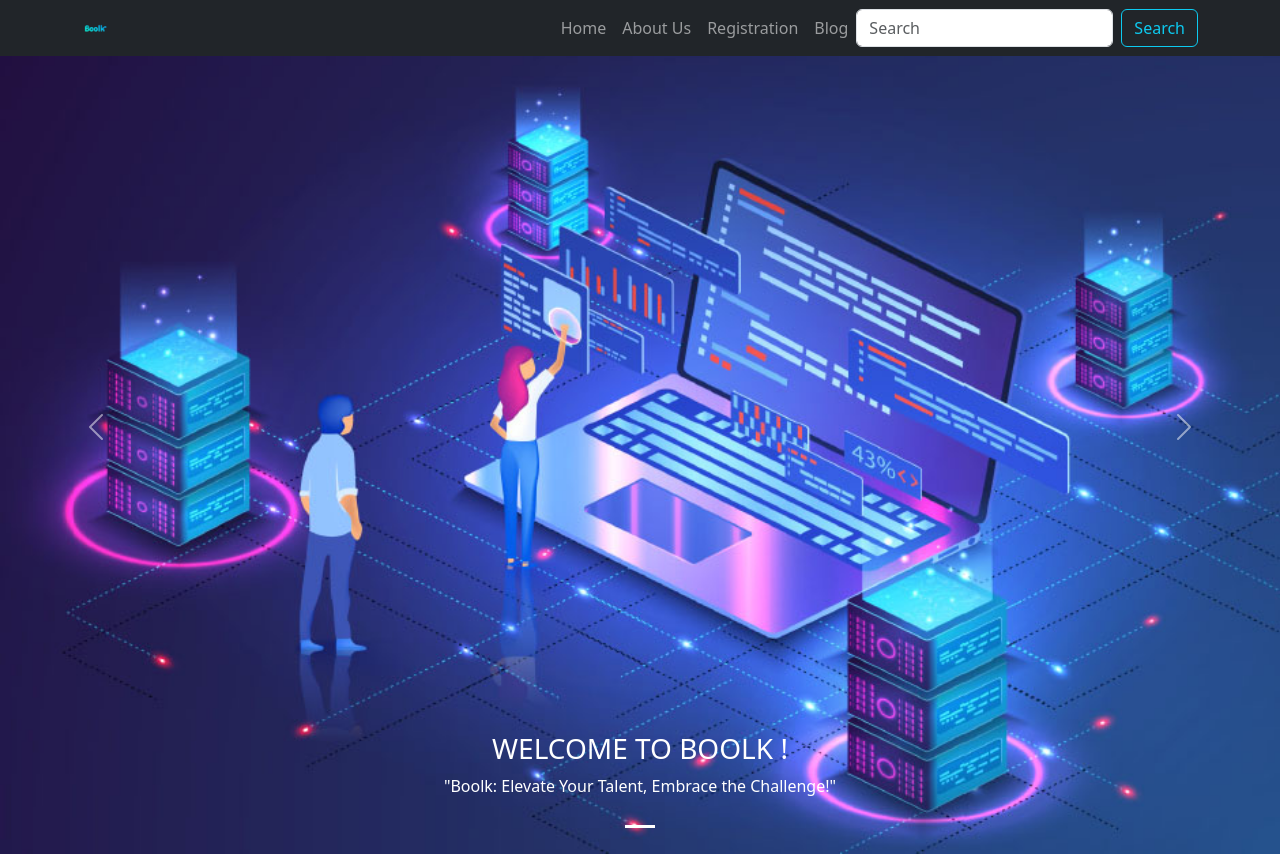
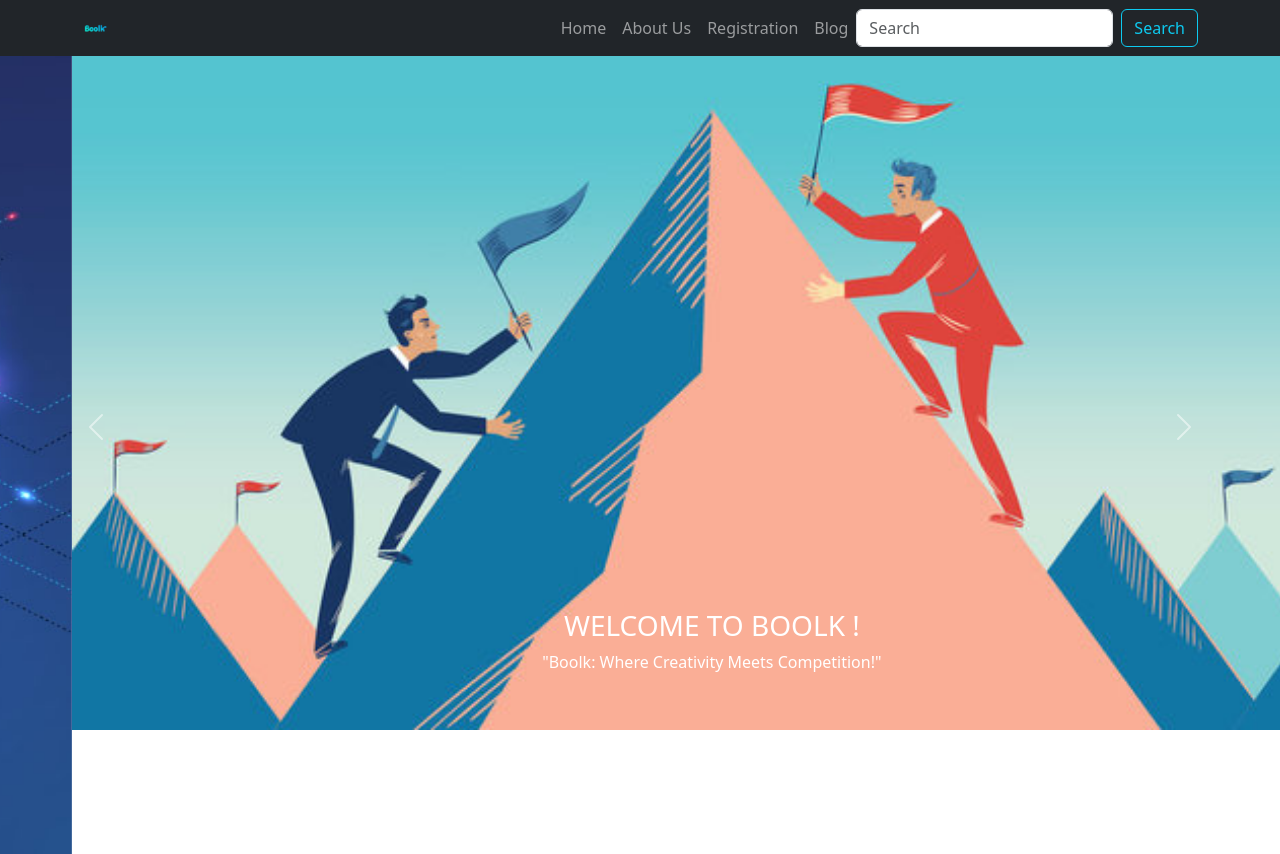
Before and after one commit to VovaGrab/Boolk2.0, a React (Create React App) app: page / in a window 1280 px wide. Built offline with nearby package versions, Linux system fonts and the light colour scheme.

Commit message:
Add files via upload

```diff
--- a/src/Components/CarouselBox.js
+++ b/src/Components/CarouselBox.js
@@ -24,6 +24,18 @@
             </Carousel.Caption>
         </Carousel.Item>
 
+        <Carousel.Item>
+            <img
+                className='d-block w-100'
+                src={con2Img}
+                alt='Contests'
+            />
+            <Carousel.Caption>
+                <h3>WELCOME TO BOOLK !</h3>
+                <p>"Boolk: Where Creativity Meets Competition!"</p>
+            </Carousel.Caption>
+        </Carousel.Item>
+
 
       </Carousel>
     )
```
Also changed, not shown: src/index.css (line endings or trailing spaces).
